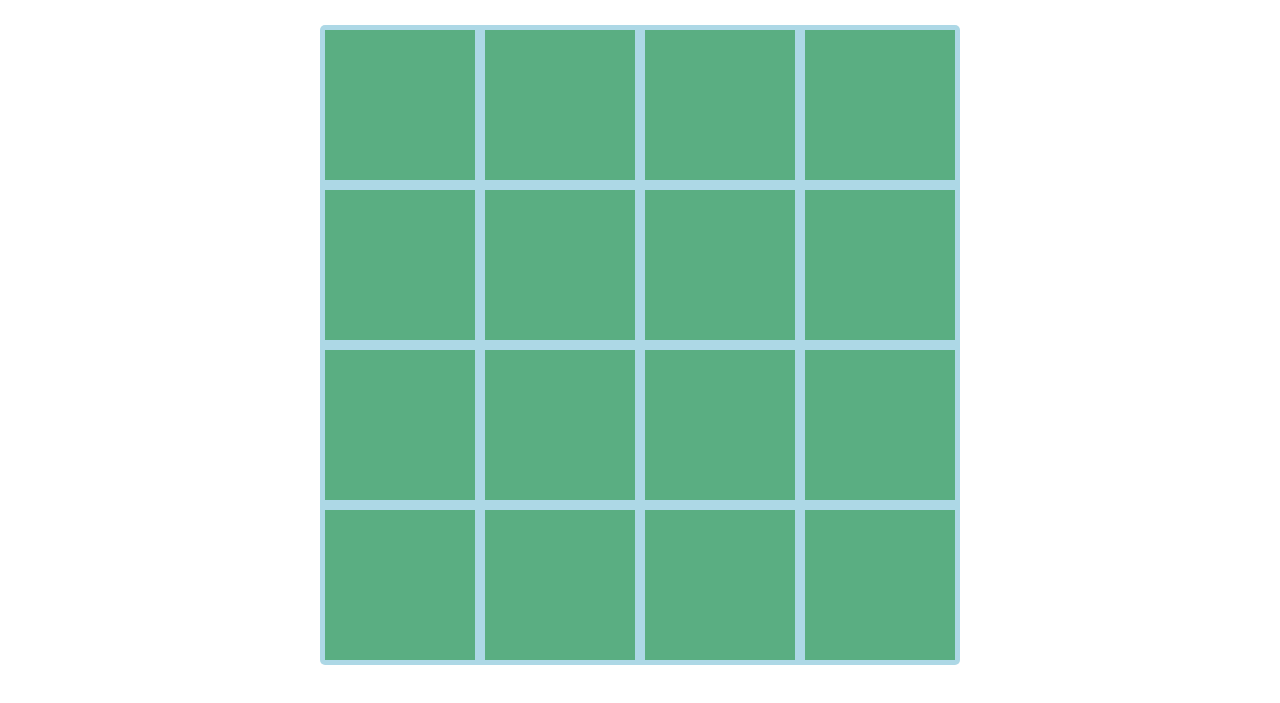
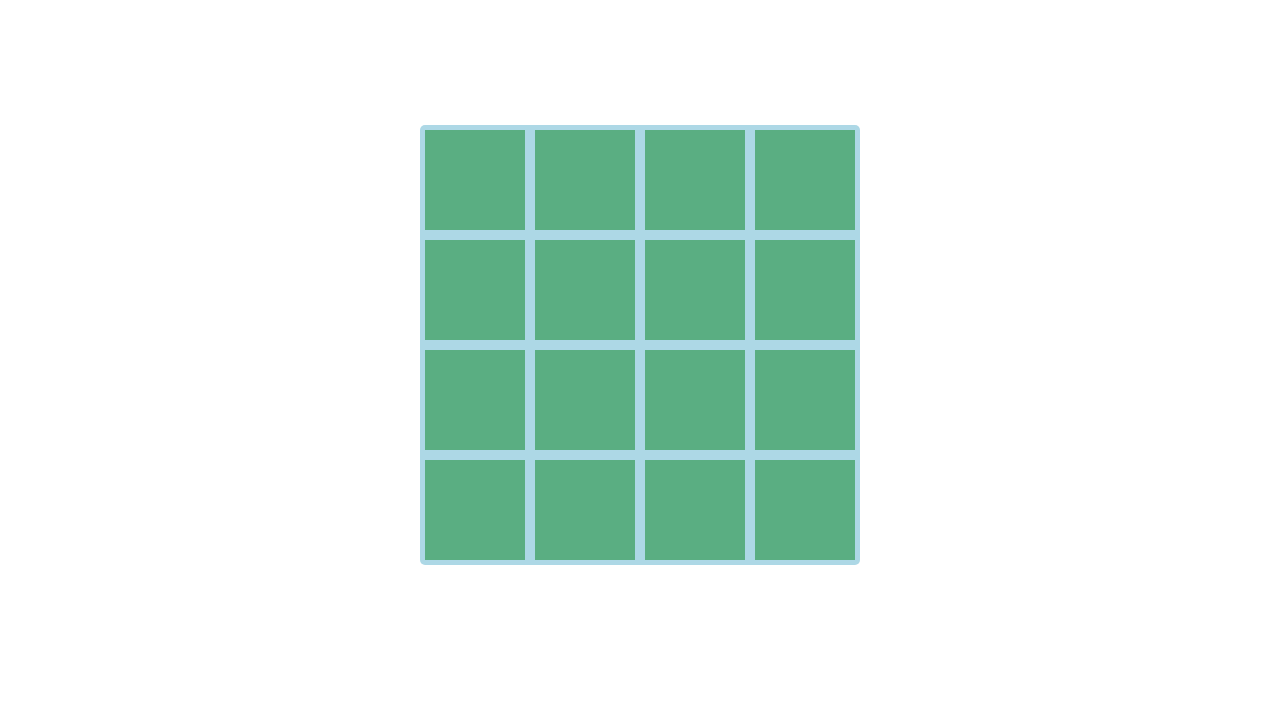
Before and after one commit to krash1408/memory-pair-game, a plain HTML site: page index.html in a window 1280 px wide. Both pictures are taken after a click on the element "start". Shown: the part 55-758 px from the top of the page. Drawn offline with nearby package versions, Linux system fonts and the light colour scheme.

Commit message:
refactored branch

```diff
--- a/css/style.css
+++ b/css/style.css
@@ -34,31 +34,25 @@ body {
     background-color: rgb(169, 169, 169);
 }
 .game-field {
-    width: 64rem;
-    height: 64rem;
-    position: fixed;
-    top: calc(50% - 32rem);
-    left: calc(50% - 32rem);
+    position: absolute;
+    top: 50%;
+    left: 50%;
+    transform: translate(-50%, -50%);
 }
 .game-field__wrapper {
-    position: absolute;
-    top: 0;
-    left: 0;
-    width: 100%;
-    height: 100%;
+    width: 44rem;
+    height: 44rem;
     background-color: rgb(173, 216, 230);
     border-radius: .5rem;
     display: flex;
     flex-flow: row wrap;
     align-items: flex-start;
     align-content: flex-start;
-    justify-content: space-between;
-    margin: auto;
 }
 .card {
     position: relative;
-    width: 15rem;
-    height: 15rem;
+    width: 10rem;
+    height: 10rem;
     border-radius: .5rem;
     margin: .5rem;
     perspective: 100rem;
--- a/index.html
+++ b/index.html
@@ -18,12 +18,13 @@
             </ul>
         </nav>
         <section class="game-field">
-
+          <div class="game-field__wrapper"></div>
         </section>
     </main>
     <footer class="main-footer">
     </footer>
     <script src="//ajax.googleapis.com/ajax/libs/jquery/1.7.2/jquery.min.js" type="text/javascript"></script>
-    <script src="src/index.js"></script>
+    <!-- <script src="src/index.js"></script> -->
+    <script src="src/_index.js"></script>
 </body>
 </html>
--- /dev/null
+++ b/src/_index.js
@@ -0,0 +1,77 @@
+  wrapper = document.querySelector('.game-field__wrapper');
+  //создать карточки
+  function createCard (num) {
+      let tmpArr = [];
+      for (var i = 0; i < num; i++) {
+          const card = document.createElement('div');
+          const cardWrapper = document.createElement('div');
+          const cardFront = document.createElement('div');
+          const cardBack = document.createElement('div');
+          card.classList.add('card');
+          cardWrapper.classList.add('card__wrapper');
+          cardFront.classList.add('card__front');
+          cardBack.classList.add('card__back');
+          card.appendChild(cardWrapper);
+          cardWrapper.appendChild(cardFront);
+          cardWrapper.appendChild(cardBack);
+          tmpArr.push(card);
+      }
+      return tmpArr;
+  }
+  //создать поле из num карточек через fn createCard(num)
+  function createCardField ( value ) {
+    value.forEach( val => {
+      wrapper.appendChild( val );
+    } );
+  }
+  //перемешать массив
+  function shuffleImages () {
+    const imageArray = [
+      '../img/fb.svg',
+      '../img/fb.svg',
+      '../img/line.svg',
+      '../img/line.svg',
+      '../img/skype.svg',
+      '../img/skype.svg',
+      '../img/snap.svg',
+      '../img/snap.svg',
+      '../img/tlg.svg',
+      '../img/tlg.svg',
+      '../img/viber.svg',
+      '../img/viber.svg',
+      '../img/weixin.svg',
+      '../img/weixin.svg',
+      '../img/whatsapp.svg',
+      '../img/whatsapp.svg'
+    ];
+    var j, x, i;
+    for (i = imageArray.length - 1; i > 0; i--) {
+        j = Math.floor(Math.random() * (i + 1));
+        x = imageArray[i];
+        imageArray[i] = imageArray[j];
+        imageArray[j] = x;
+    }
+    return imageArray;
+  }
+  function newGame() {
+    cardBackArr = $('.card__back').toArray();
+    let shuffledArray = new shuffleImages();
+    cardBackArr.forEach((val, ind) => {
+        $(document).ready(function () {
+            $(val).css('background-image', `url(${shuffledArray[ind]})`);
+            $(val).css('background-repeat', 'no-repeat');
+            $(val).css('background-position', 'center center');
+        });
+    });
+  }
+  wrapper.addEventListener('click', () => {
+    cardFrontArray = $('.card__front').toArray();
+    if (event.target == cardFrontArray.forEach(val => {return val})) {
+
+    }
+  });
+  document.querySelector('.start-btn').addEventListener('click', function() {
+    this.classList.add('active');
+    new createCardField(createCard(16));
+    new newGame();
+  });
--- a/src/index.js
+++ b/src/index.js
@@ -1,4 +1,3 @@
-
 const field = document.querySelector('.game-field');
 let wrapper = document.createElement('div');
 wrapper.classList.add('game-field__wrapper');
```
